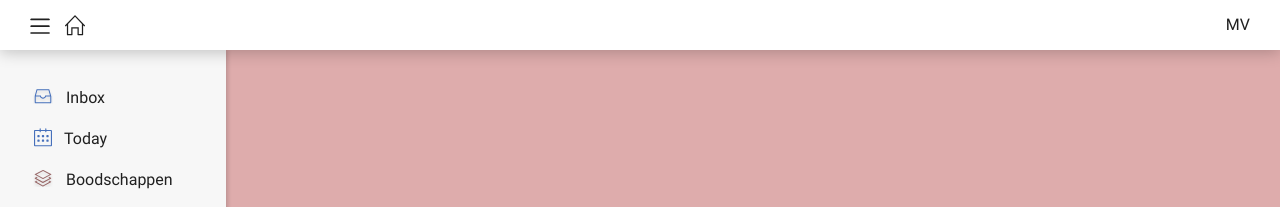
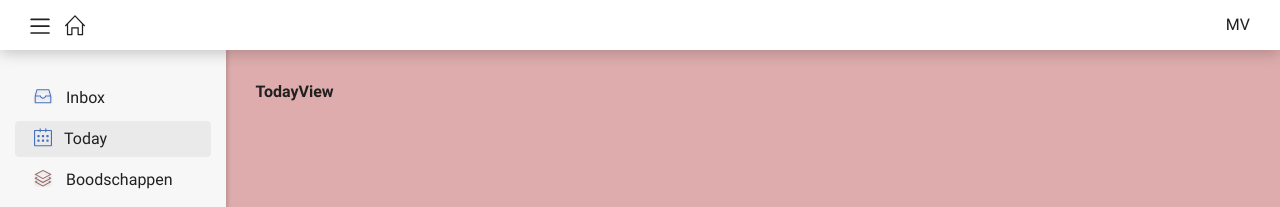
Before and after one commit to corneelonline/vue-3-todoapp, a Vue app: page /app/today in a window 1280 px wide. Shown: the top 207 px of the page. Built offline with nearby package versions, Linux system fonts and the light colour scheme.

Commit message:
Add structure for router-views for different kind of page layouts

```diff
--- a/src/App.vue
+++ b/src/App.vue
@@ -1,22 +1,12 @@
 <script setup>
+import { RouterView } from "vue-router";
 import AppHeader from "./components/AppHeader.vue";
-import AppSidebar from "./components/AppSidebar.vue";
-import { useSidebarOpen } from "./composables/useSidebarOpen.js";
-const { isSidebarOpen } = useSidebarOpen();
 </script>
 
 <template>
   <div class="page">
     <AppHeader />
-    <div
-      class="wrapper"
-      :class="isSidebarOpen ? 'sidebar-open' : 'sidebar-closed'"
-    >
-      <AppSidebar />
-      <main id="main">
-        <RouterView />
-      </main>
-    </div>
+    <RouterView />
   </div>
 </template>
 
@@ -26,18 +16,4 @@ const { isSidebarOpen } = useSidebarOpen();
   display: flex;
   flex-direction: column;
 }
-.wrapper {
-  display: flex;
-  min-height: calc(100vh - 50px);
-}
-#main {
-  background-color: var(--color-bg-body);
-  padding: var(--gutter-md);
-}
-.sidebar-open #main {
-  width: calc(100% - 270px);
-}
-.sidebar-closed #main {
-  width: 100%;
-}
 </style>
--- a/src/router/index.js
+++ b/src/router/index.js
@@ -8,17 +8,17 @@ const router = createRouter({
   routes: [
     {
       path: "/",
-      name: "home",
+      name: "home-view",
       component: HomeView,
     },
     {
-      path: "/today",
-      name: "today",
+      path: "/app/today",
+      name: "today-view",
       component: TodayView,
     },
     {
-      path: "/list/:id",
-      name: "list",
+      path: "/app/list/:id",
+      name: "list-view",
       component: ListView,
     },
   ],
--- a/src/views/HomeView.vue
+++ b/src/views/HomeView.vue
@@ -1,5 +1,20 @@
 <template>
-  <div>
-    <h1>Home</h1>
+  <div class="wrapper">
+    <main id="main">
+      <h1>HomeView</h1>
+    </main>
   </div>
 </template>
+
+<style scoped>
+.wrapper {
+  display: flex;
+  min-width: 100%;
+  min-height: calc(100vh - 50px);
+}
+#main {
+  width: 100%;
+  background-color: var(--color-bg-body);
+  padding: var(--gutter-md);
+}
+</style>
--- a/src/views/ListView.vue
+++ b/src/views/ListView.vue
@@ -1,18 +1,34 @@
 <script setup>
 import AppSidebar from "../components/AppSidebar.vue";
+import { useSidebarOpen } from "../composables/useSidebarOpen.js";
+const { isSidebarOpen } = useSidebarOpen();
 </script>
 
 <template>
-  <div class="page">
-    <AppHeader />
   <div
     class="wrapper"
     :class="isSidebarOpen ? 'sidebar-open' : 'sidebar-closed'"
   >
     <AppSidebar />
     <main id="main">
-        <slot />
+      <h1>ListView</h1>
     </main>
   </div>
-  </div>
 </template>
+
+<style scoped>
+.wrapper {
+  display: flex;
+  min-height: calc(100vh - 50px);
+}
+#main {
+  background-color: var(--color-bg-body);
+  padding: var(--gutter-md);
+}
+.sidebar-open #main {
+  width: calc(100% - 270px);
+}
+.sidebar-closed #main {
+  width: 100%;
+}
+</style>
--- a/src/views/TodayView.vue
+++ b/src/views/TodayView.vue
@@ -1,5 +1,34 @@
+<script setup>
+import AppSidebar from "../components/AppSidebar.vue";
+import { useSidebarOpen } from "../composables/useSidebarOpen.js";
+const { isSidebarOpen } = useSidebarOpen();
+</script>
+
 <template>
-  <div>
-    <h1>Today</h1>
+  <div
+    class="wrapper"
+    :class="isSidebarOpen ? 'sidebar-open' : 'sidebar-closed'"
+  >
+    <AppSidebar />
+    <main id="main">
+      <h1>TodayView</h1>
+    </main>
   </div>
 </template>
+
+<style scoped>
+.wrapper {
+  display: flex;
+  min-height: calc(100vh - 50px);
+}
+#main {
+  background-color: var(--color-bg-body);
+  padding: var(--gutter-md);
+}
+.sidebar-open #main {
+  width: calc(100% - 270px);
+}
+.sidebar-closed #main {
+  width: 100%;
+}
+</style>
```
Lines whose indentation alone changed are shown as unchanged.
